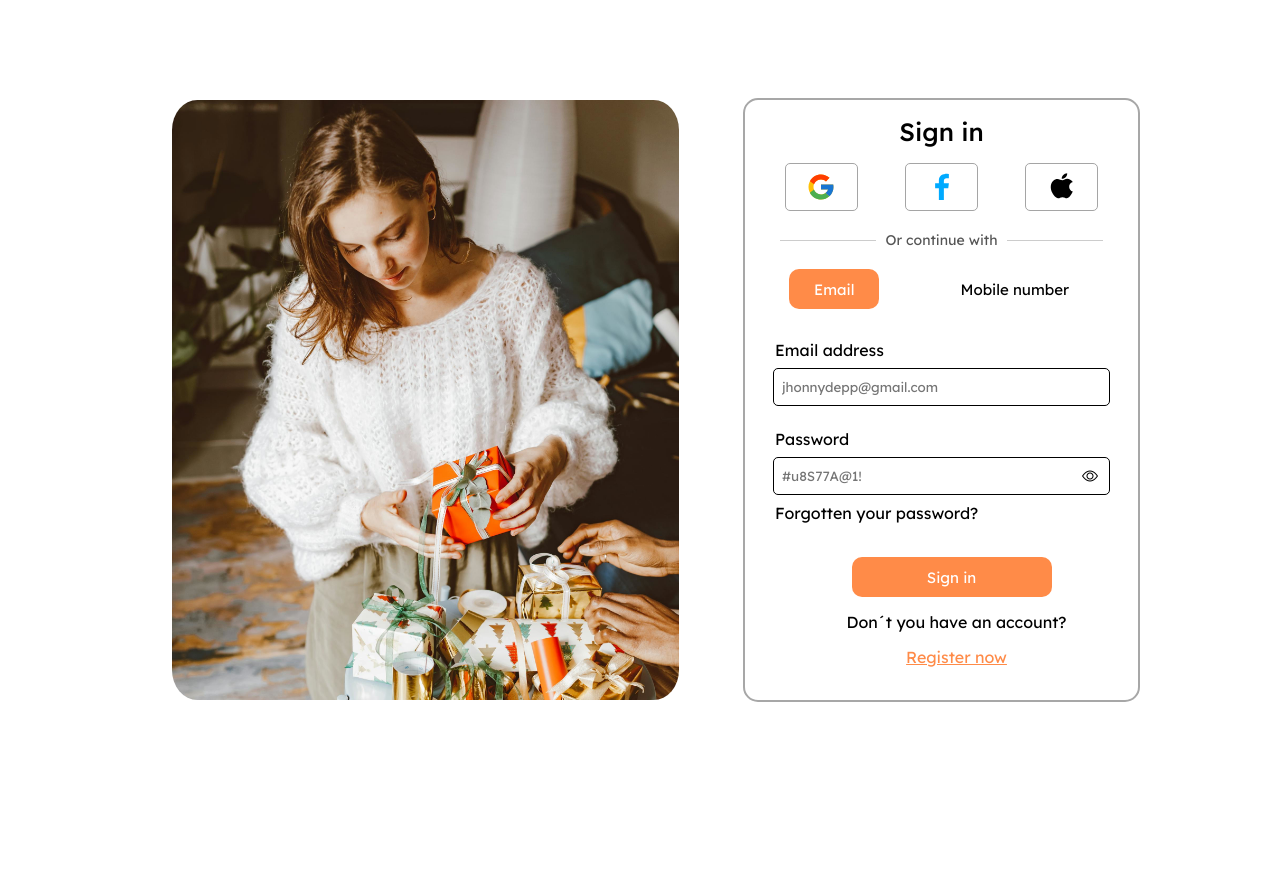
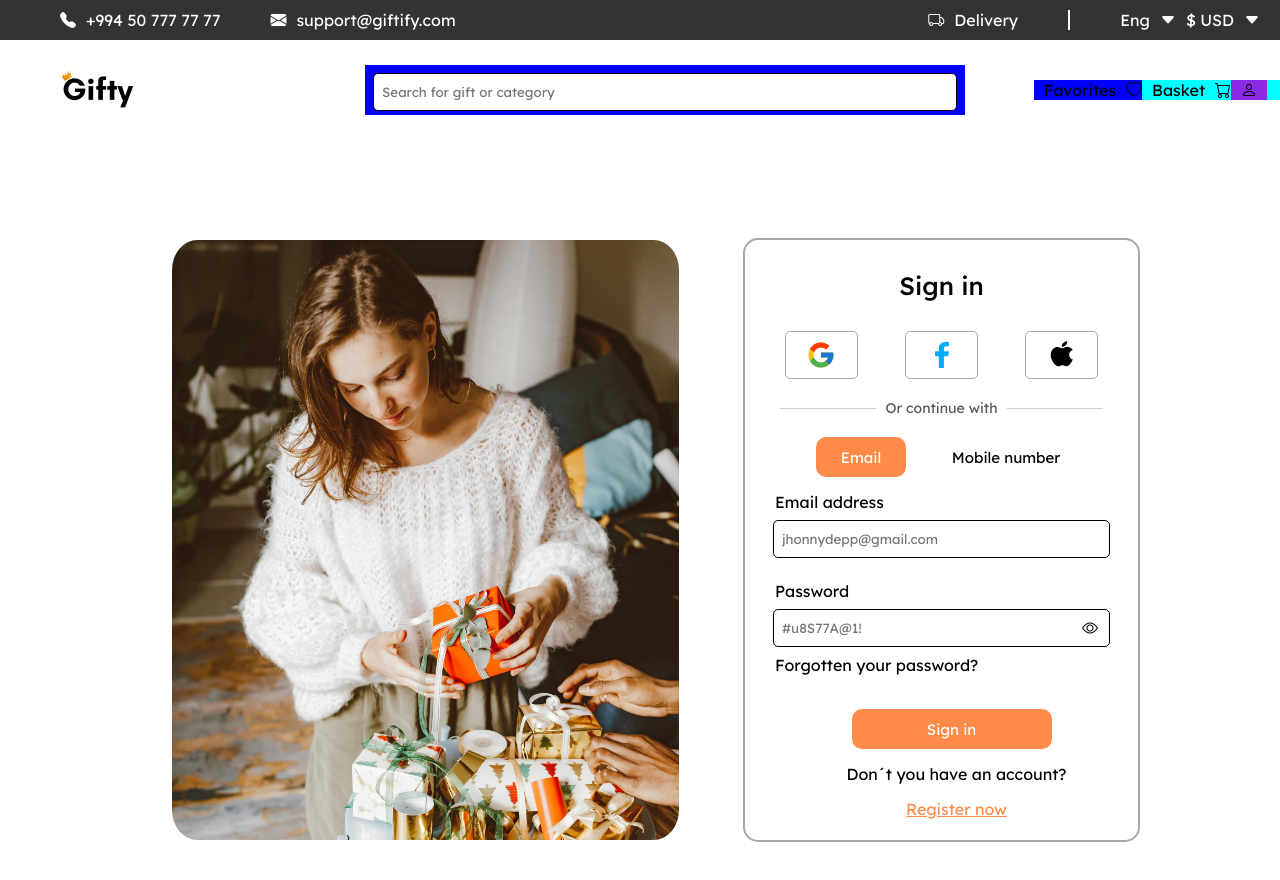
Before and after one commit to jonap51/webpage-ini, a plain HTML site: page index.html in a window 1280 px wide. Before the commit the page ends 800 px from the top, so only its background shows below. Drawn offline with nearby package versions, Linux system fonts and the light colour scheme.

Commit message:
estructura de cabecera uno y dos

```diff
--- a/index.html
+++ b/index.html
@@ -11,9 +11,83 @@
 
 <body>
     <header>
-        <section></section>
-        <section></section>
-        <section></section>
+        <section class="cabecera-uno">
+            <div class="contacto">
+                <div class="contacto-telefono">
+                    <i class="bi bi-telephone-fill icon-telefono"></i>
+                    <p class="telefono">+994 50 777 77 77</p>
+                </div>
+
+                <div class="contacto-email">
+                    <i class="bi bi-envelope-fill icon-email"></i>
+                    <p class="email">support@giftify.com</p>
+                </div>
+            </div>
+
+            <div class="precio">
+
+                <div class="precio-delivery">
+                    <i class="bi bi-truck .icon-delivery"></i>
+                    <p class="delivery">Delivery</p>
+                </div>
+
+                <div class="barra-vertical-divider">
+                    <span class="vertical-line"></span>
+                </div>
+
+                <div class="precio-idioma">
+                    <p class="idioma">Eng</p>
+                    <i class="bi bi-caret-down-fill .icon-arrow"></i>
+
+                </div>
+
+                <div class="precio-moneda">
+                    <p class="moneda">$ USD</p>
+                    <i class="bi bi-caret-down-fill .icon-arrow"></i>
+
+                </div>
+            </div>
+        </section>
+
+
+        <section class="cabecera-dos">
+            <div class="contenerdor-logo">
+                <img class="imagen-logo" src="gifty.png" alt="barra de busqueda">
+            </div>
+
+            <div class="contenedor-search-icon">
+                <div class="buscador">
+                    <input type="text" placeholder="Search for gift or category">
+                </div>
+            </div>
+
+
+            <div class="contenedor-fav-cest-perf">
+                <div class="contenedor-favorito">
+                    <P class="favorito">Favorites</P>
+                    <i class="bi bi-heart icon-fav"></i>
+
+                </div>
+                <div class="contenedor-cesta">
+                    <p class="cesta">Basket</p>
+                    <i class="bi bi-cart icon-cest"></i>
+
+                </div>
+                <div class="contenedor-perfil">
+                    <i class="bi bi-person icon-perfil"></i>
+                </div>
+            </div>
+
+
+
+
+        </section>
+
+
+
+        <section class="cabecera-tres">
+
+        </section>
     </header>
 
     <section class="seccion_dos">
--- a/style.css
+++ b/style.css
@@ -8,14 +8,151 @@
     margin: 0;
 }
 
+/*-----INICIO Sección 1-----*/
 
-h1 {
-    margin-top: 16px;
-    text-align: center;
-    font-size: 25px;
-    font-weight: 500;
+/*-----INICIO Cabecera 1-----*/
+
+.cabecera-uno {
+    display: flex;
+    padding: 10px 20px;
+    justify-content: space-between;
+    background-color: rgb(51, 51, 51);
+    color: white;
 }
 
+
+/*Cabecera 1/lado izquierdo*/
+.contacto,
+.precio {
+    display: flex;
+    margin: 0;
+
+}
+
+/*Contenedor del icono y del parrafo*/
+.contacto-telefono,
+.contacto-email,
+.precio-delivery,
+.precio-idioma,
+.precio-moneda,
+.contenedor-favorito,
+.contenedor-cesta,
+.contenedor-perfil {
+    display: flex;
+    align-items: center;
+}
+
+/*Icono al lado del parrrafo*/
+.icon-telefono,
+.icon-email,
+.icon-delivery,
+.icon-arrow {
+    margin-left: 40px;
+
+}
+
+/*Parrafo al lado del icono*/
+.telefono,
+.email,
+.delivery,
+.idioma,
+.moneda,
+.favorito,
+.cesta,
+.icon-perfil {
+    padding: 0 10px;
+    margin: 0;
+}
+
+
+
+/*Cabecera 1/Barra divisoria vertical*/
+
+.barra-vertical-divider {
+    display: flex;
+    margin: 0 40px;
+}
+
+.vertical-line {
+    flex-grow: 1;
+    width: 2px;
+    color: aliceblue;
+    background-color: aliceblue;
+}
+
+/*-----FIN Cabecera 1-----*/
+
+/*-----INICIO Cabecera 2-----*/
+.cabecera-dos {
+    display: flex;
+    justify-content: space-between;
+    align-items: center;
+}
+
+.contenerdor-logo {
+    display: flex;
+    width: 200px;
+    flex-basis: 20%;
+    margin-left: 40px;
+    padding-left: 10px;
+    /*se coloca  margin como en  "icon-telefono = 40"  */
+}
+
+.imagen-logo {
+    width: 100px;
+
+}
+
+.contenedor-search-icon {
+    flex-basis: 60%;
+    display: flex;
+    justify-content: center;
+
+
+}
+
+.buscador {
+    display: flex;
+    background-color: blue;
+    width: 600px;
+    height: 50px;
+}
+
+.contenedor-fav-cest-perf {
+    display: flex;
+    background-color: aqua;
+    flex-basis: 20%;
+}
+
+
+.contenedor-favorito {
+    background-color: blue;
+}
+
+.contenedor-perfil {
+    background-color: blueviolet;
+}
+
+
+
+
+
+
+
+
+
+
+
+/*-----FIN Cabecera 2-----*/
+
+/*-----INICIO Cabecera 3-----*/
+/*-----FIN Cabecera 3-----*/
+
+
+
+/*-----FIN Sección 1-----*/
+
+/*-----INICIO Sección 2-----*/
 
 .seccion_dos {
     display: flex;
@@ -28,6 +165,8 @@ h1 {
     display: flex;
     align-items: center;
 }
+
+/*Sección 2/imagen de la izquierda*/
 
 .imagen {
     display: flex;
@@ -43,6 +182,8 @@ h1 {
     object-fit: scale-down;
 }
 
+/*Sección 2/Formulario*/
+
 .formulario {
     flex-basis: 50%;
     border: 2px solid rgb(167, 167, 167);
@@ -50,6 +191,13 @@ h1 {
     height: 600px;
     width: 300px;
     margin-left: 32px;
+}
+
+h1 {
+    margin: 30px;
+    text-align: center;
+    font-size: 25px;
+    font-weight: 500;
 }
 
 .iconosSociales {
@@ -67,6 +215,8 @@ h1 {
     border: 1px solid rgb(165, 165, 165);
     border-radius: 5px;
 }
+
+/*Sección 2/Formulario/división*/
 
 .divider {
     display: flex;
@@ -97,10 +247,13 @@ h1 {
     color: rgb(85, 85, 85);
 }
 
+
+/*Sección 2/Formulario/Botones email_mobile*/
+
 .botones {
     display: flex;
-    justify-content: space-around;
-    margin: 16px;
+    justify-content: space-evenly;
+    margin: 0 32px;
 }
 
 button {
@@ -114,10 +267,12 @@ button {
 }
 
 .button_email {
+    margin-left: 18px;
     color: white;
     background-color: rgb(255, 139, 72);
 }
 
+/*Sección 2/Formulario/input*/
 form {
     display: flex;
     flex-direction: column;
@@ -156,6 +311,7 @@ input {
     right: 0;
 }
 
+/*Sección 2/Formulario/recuperación*/
 
 .textforgotten {
     margin-top: 0px;
@@ -170,6 +326,7 @@ input {
     align-items: center;
 }
 
+/*Sección 2/Formulario/botón logueo*/
 .button_signIn {
     width: 200px;
     color: white;
@@ -181,3 +338,5 @@ p:nth-child(3) {
     text-decoration: underline;
     color: rgb(255, 139, 72);
 }
+
+/*-----FIN Sección 2-----*/
```
